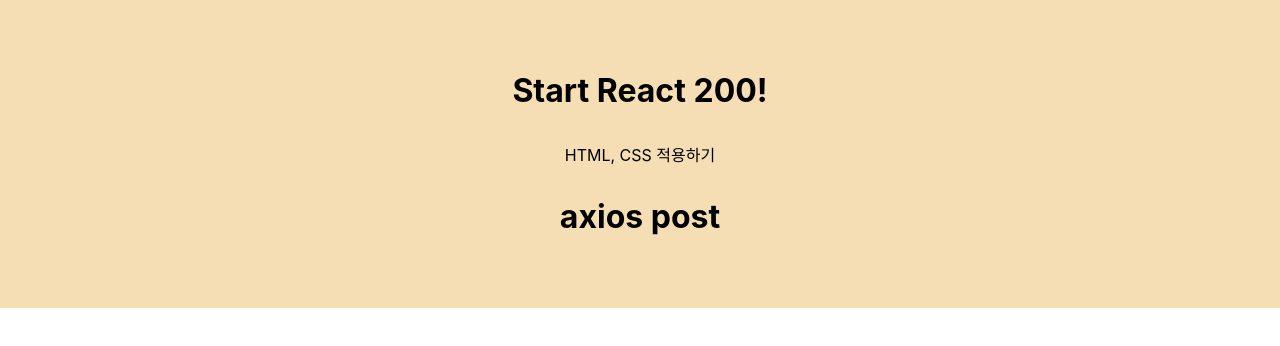
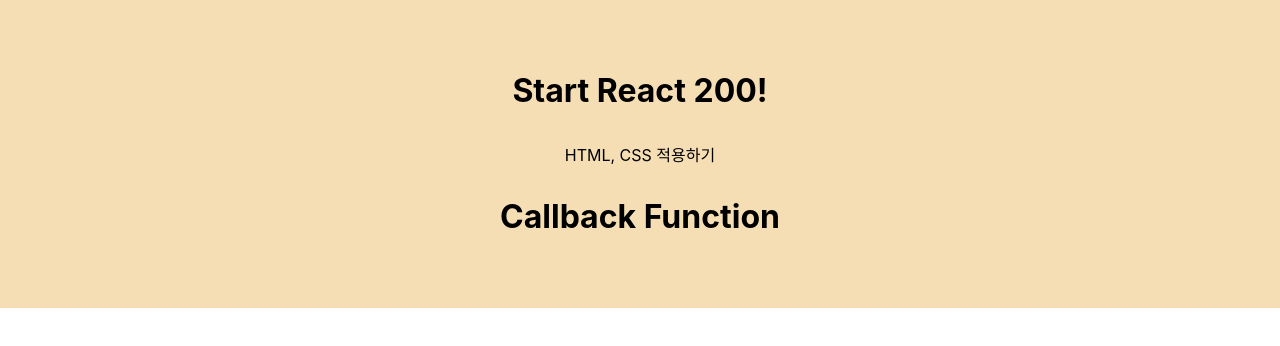
Before and after one commit to dev-chloe/hangout-react200, a React (Create React App) app: page / in a window 1280 px wide. Shown: the top 346 px of the page. Built offline with nearby package versions, Linux system fonts and the light colour scheme; no server answers.

Commit message:
react200 초급063

```diff
--- a/src/App.js
+++ b/src/App.js
@@ -1,13 +1,13 @@
 import React from 'react';
 import './App.css';
-import AxiosPost from './R062_AxiosPost';
+import CallbackFunc from './R063_CallbackFunc';
 
 function App() {
   return (
     <div className="cont_box">
       <h1>Start React 200!</h1>
       <p>HTML, CSS 적용하기</p>
-      <AxiosPost />
+      <CallbackFunc />
     </div>
   );
 }
--- /dev/null
+++ b/src/R063_CallbackFunc.js
@@ -0,0 +1,38 @@
+import React, { Component } from "react";
+
+class R063_CallbackFunc extends Component {
+  componentDidMount() {
+    this.logPrint(1, function(return1){
+      console.log("return1 : " + return1);
+      // 2. return1 : 2
+      this.logPrint(return1, function(return2) {
+        console.log("return2 : " + return2)
+        // 4. return1 : 4
+      })
+    }.bind(this))
+  }
+
+  logPrint(param, callback) {
+    console.log("logPrint param : " + param);
+    // 1. logPrint param : 1
+    // 3. logPrint param : 2
+    param += param
+    callback(param);
+  }
+
+  render() {
+    return (
+      <h1>Callback Function</h1>
+    )
+  }
+}
+
+// console.log("logPrint param : " + param);에서 실행된 callback 함수는
+// function(return1){ .. }.bind(this)) 까지이다.
+// this.logPrint(return1, function(return2) { .. }) 다시 한번 logPrint 함수를 실행하는데
+// 위의 첫번째 함수 실행에서 반환된 return1 값(2)를 파라미터로 전달한다.
+// this.logPrint(return1, function(return2) { .. })의 this는 function(return1){ .. }.bind(this))의 this와 다르다
+// this로 logPrint 함수에 접근해 사용하려고 하면 에러가 발생한다.
+// 함수 밖의 this를 함수 안에서도 동일하게 사용하기 위해서는 .bind(this)를 함수에 붙여준다
+
+export default R063_CallbackFunc;
```
Also changed, not shown: 1 other file (tests, documents, lock files or other folders).
